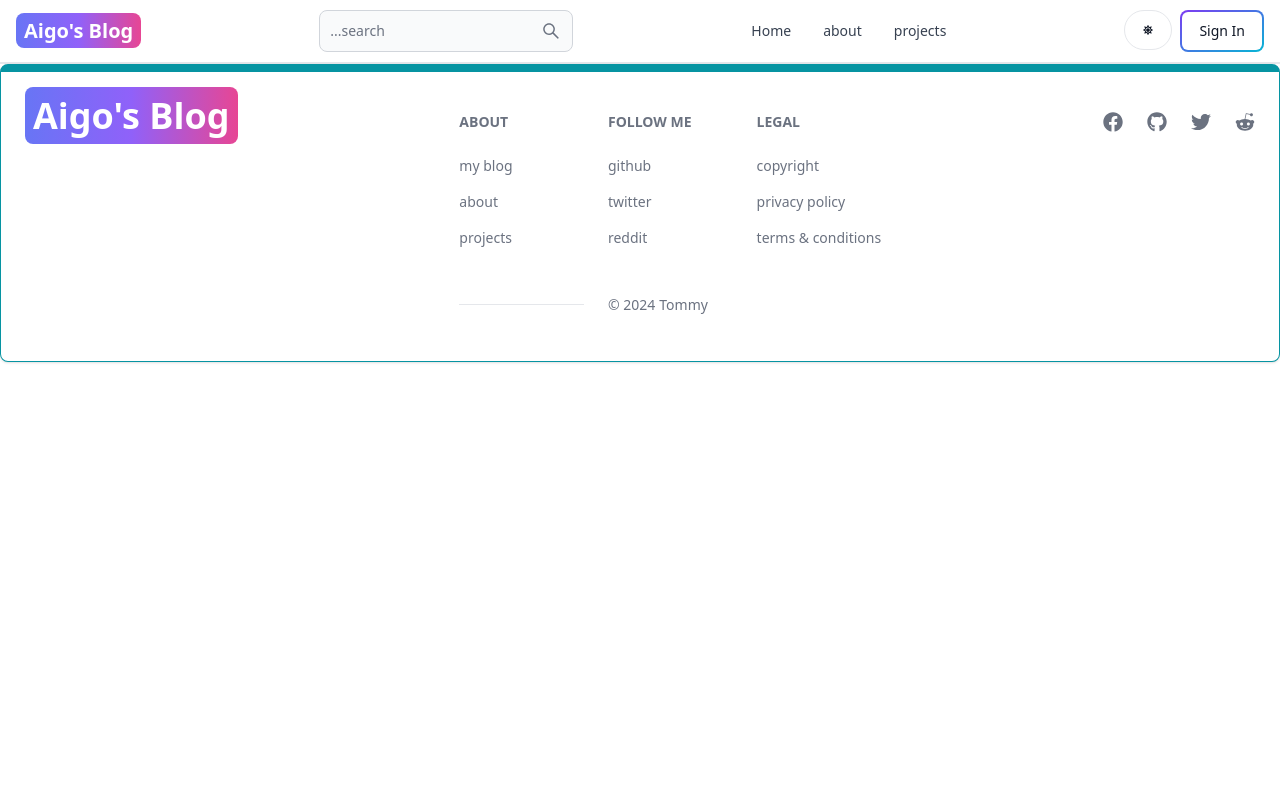
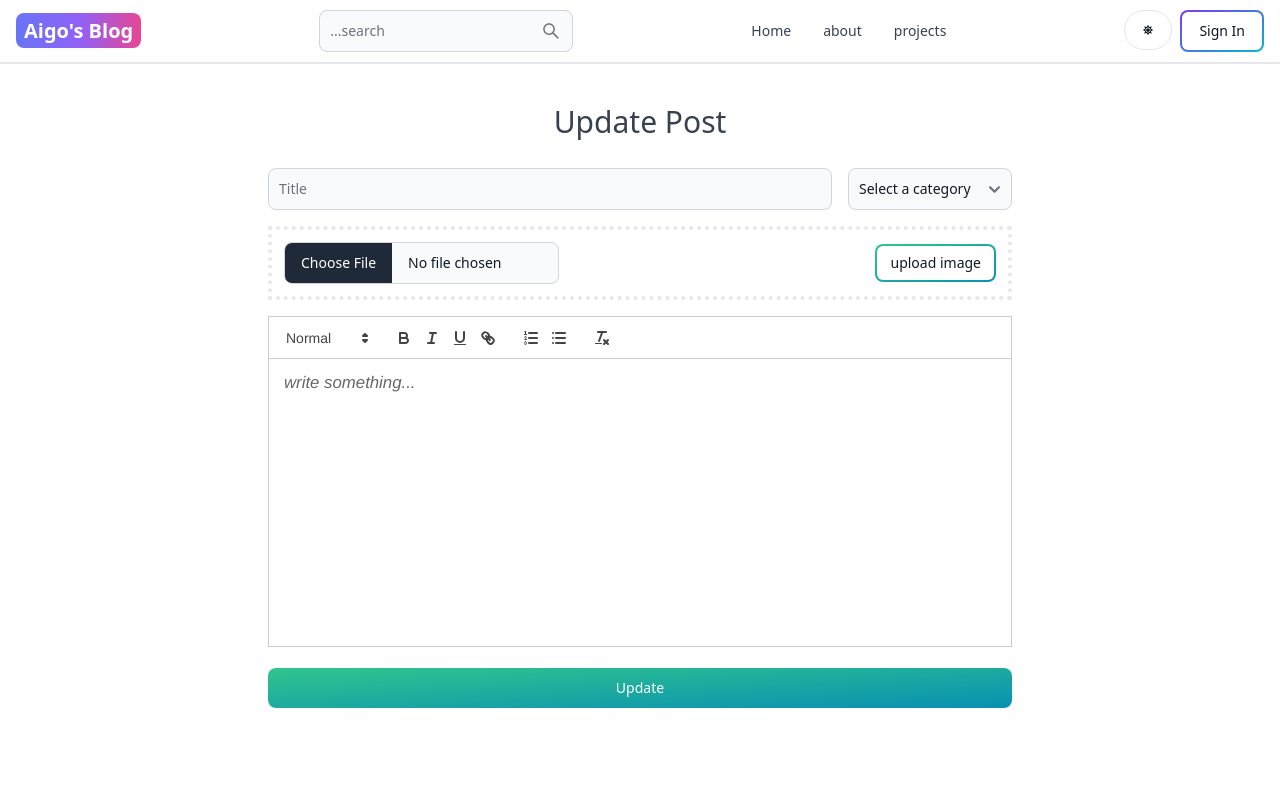
Before and after one commit to ObiomaIkpe/MERN-Blog, a React (Vite) app in the folder blogfrontend/: page /updatepost/1 in a window 1280 px wide. Shown: the top 800 px of the page. Built offline with nearby package versions, Linux system fonts and the light colour scheme; no server answers.

Commit message:
complete update post functionality

```diff
--- a/blogfrontend/src/App.jsx
+++ b/blogfrontend/src/App.jsx
@@ -11,6 +11,7 @@ import FooterCom from './components/Footer'
 import PrivateRoute from './components/PrivateRoute'
 import PrivateRouteForAdmin from './components/PrivateRouteForAdmin'
 import CreatePost from './pages/CreatePost'
+import UpdatePost from './pages/UpdatePost'
 
 function App() {
   return (
@@ -25,7 +26,6 @@ function App() {
       </Route>
 
       <Route element={<PrivateRouteForAdmin />} >
-      <Route path='/dashboard' element={<Dashboard />} />
       </Route>
 
       <Route path='/sign-up' element={<SignUp />} />
@@ -34,7 +34,8 @@ function App() {
       <Route path='/about' element={<About />} />
 
 
-
+    {/* to be put in admin protected routes */}
+      <Route path='/updatepost/:postId' element={<UpdatePost />} />
       <Route path='/create-post' element={<CreatePost />} />
     </Routes>
 
--- a/blogfrontend/src/components/DashPosts.jsx
+++ b/blogfrontend/src/components/DashPosts.jsx
@@ -53,10 +53,7 @@ const DashPosts = () => {
         setShowModal(false);
         try {
             const res = await fetch(`/api/posts/deletepost/${postIdToDelete}/${currentUser._id}`, {
-
                     method: 'DELETE',
-
-
             });
 
             const data = await res.json();
@@ -177,7 +174,7 @@ const DashPosts = () => {
                     <h3 className='mb-5 text-lg text-gray-500 dark:text-gray-400'> Are you sure you want to delete your account?</h3>
 
                     <div className='flex justify-center gap-4'>
-                    <Button color='failure' onClick={handleDeleteUser}>Yes, I'm sure.</Button>
+                    <Button color='failure' onClick={handleDeletePosts}>Yes, I'm sure.</Button>
                     <Button color='gray' onClick={() => setShowModal(false)}>No, cancel!</Button>
                     </div>
                 </div>
--- /dev/null
+++ b/blogfrontend/src/pages/UpdatePost.jsx
@@ -0,0 +1,201 @@
+import { Alert, Button, FileInput, Select, TextInput } from 'flowbite-react'
+import React, { useEffect, useState } from 'react'
+import ReactQuill from 'react-quill';
+import 'react-quill/dist/quill.snow.css';
+import {getDownloadURL, getStorage, uploadBytesResumable, ref} from 'firebase/storage';
+import {app} from '../firebase';
+import { CircularProgressbar } from 'react-circular-progressbar';
+import 'react-circular-progressbar/dist/styles.css';
+import { useNavigate, useParams } from 'react-router-dom';
+
+
+const UpdatePost = () => {
+  const [file, setFile] = useState(null);
+  const [imageUploadProgress, setImageUploadProgress] = useState(0);
+  const [imageUploadError, setImageUploadError] = useState(null);
+  const [publishError, setPublishError] = useState(null);
+  const [formData, setFormData] = useState({})
+
+  const navigate = useNavigate();
+  const {postId} = useParams()
+  console.log(formData)
+
+
+  useEffect(() => {
+    try {
+        const fetchPost = async () => {
+        const res = await fetch(`/api/posts/getposts?postId=${postId}`)
+        const data = await res.json()
+    }
+    if(!res.ok){
+        console.log(data.message);
+        setPublishError(data.message)
+        }
+    if(res.ok){
+        setPublishError(null)
+        setFormData(data.posts[0]);
+    }
+        fetchPost()
+    } catch (error) {
+
+    }
+  }, [postId])
+
+  const handleUploadImage = async () => {
+    try {
+      if (!file){
+        setImageUploadError('please select an image')
+        return;
+      }
+      setImageUploadError(null)
+      const storage = getStorage(app);
+      const filename = new Date().getTime() + file.name;
+      const storageRef = ref(storage, filename);
+      const uploadTask = uploadBytesResumable(storageRef, file)
+      //console.log('clicked')
+      uploadTask.on('state_changed',
+      (snapshot) => {
+        const progress = (snapshot.bytesTransferred / snapshot.totalBytes) * 100;
+        console.log(`upload is + ${progress} done`);
+        setImageUploadProgress(progress.toFixed(0));
+
+      }, (error) => {
+        setImageUploadError('image upload failed');
+        setImageUploadProgress(null);
+      }, () => {
+        getDownloadURL(uploadTask.snapshot.ref).then((downloadURL) => {
+          setImageUploadProgress(null);
+          setImageUploadError(null);
+          setFormData({ ...formData, image: downloadURL})
+        });
+
+      })
+
+    } catch (error) {
+      setImageUploadError('image upload failed');
+      setImageUploadProgress(null)
+    }
+  }
+
+  const handleSubmit = async (e) => {
+    e.preventDefault();
+    try {
+
+      const res = await fetch(`/api/posts/updatepost/${formData._id}/${currentUser._id}`, {
+        method: 'PUT',
+        headers:
+          {'Content-Type' : 'application/json'},
+          body: JSON.stringify(formData)
+
+      })
+      const data = await res.json();
+      console.log(data)
+
+
+      if(!res.ok){
+        setPublishError(data.message)
+        return
+      }
+      if(data.success === false){
+        setPublishError(data.message);
+        return
+      }
+      if(res.ok){
+        setPublishError(null);
+        navigate(`/posts/${data.slug}`)
+      }
+    } catch (error) {
+      setPublishError('Something went wrong!')
+    }
+  }
+
+  return (
+    <div className='p-3 max-w-3xl mx-auto min-h-screen'>
+      <h1 className='text-center text-3xl my-7'>Update Post</h1>
+
+      <form
+      action=''
+      onSubmit={handleSubmit}
+      className='flex flex-col gap-4'>
+        <div className='flex flex-col gap-4 sm:flex-row justify-between'>
+        <TextInput
+        type='text'
+        placeholder='Title'
+        required
+        id='title'
+        className='flex-1'
+        onChange={(e) => setFormData({...formData, title: e.target.value})
+    }
+    value={formData.title}
+    />
+
+        <Select
+        onChange={(e) => setFormData({...formData, category: e.target.value})}
+        value={formData.category}
+        >
+          <option value="uncategorized">Select a category</option>
+          <option value="javascript">Javascript</option>
+          <option value="react">React</option>
+          <option value="NextJs">NextJs</option>
+        </Select>
+
+        </div>
+
+      <div
+      className='flex gap-4 items-center justify-between border-4 boder-teal-500 border-dotted p-3'>
+
+<FileInput
+  type='file'
+  accept='image/*'
+  onChange={(e) => setFile(e.target.files[0])}/>
+
+<Button
+type='button'
+gradientDuoTone='greenToBlue'
+size='sm'
+outline
+onClick={handleUploadImage}
+disabled={imageUploadProgress}>
+  {
+    imageUploadProgress ? <div className='w-16 h-16'>
+      <CircularProgressbar value={imageUploadProgress}
+      text={`${imageUploadProgress || 0}%`} /> </div>: 'upload image'
+  }
+
+  </Button>
+      </div>
+
+{
+  imageUploadError && <Alert color='failure'>{imageUploadError}</Alert>
+}
+  {formData.image && (
+    <img src={formData.image}
+    alt='upload'
+    className='w-full h-72 object-cover' />
+  )}
+
+
+    <ReactQuill theme="snow"
+    value={formData.content}
+    placeholder='write something...'
+    className='h-72 mb-12'
+    required
+    onChange={(value) => {
+      setFormData({...formData, content: value})
+    }}
+    />
+
+    <Button
+    type='submit'
+    gradientDuoTone='greenToBlue'>
+      Update
+    </Button>
+  </form>
+  {
+    publishError && <Alert className='mt-5' color='failure'>{publishError}</Alert>
+  }
+    </div>
+  )
+}
+
+export default UpdatePost
```
Also changed, not shown: 2 other files (tests, documents, lock files or other folders).
